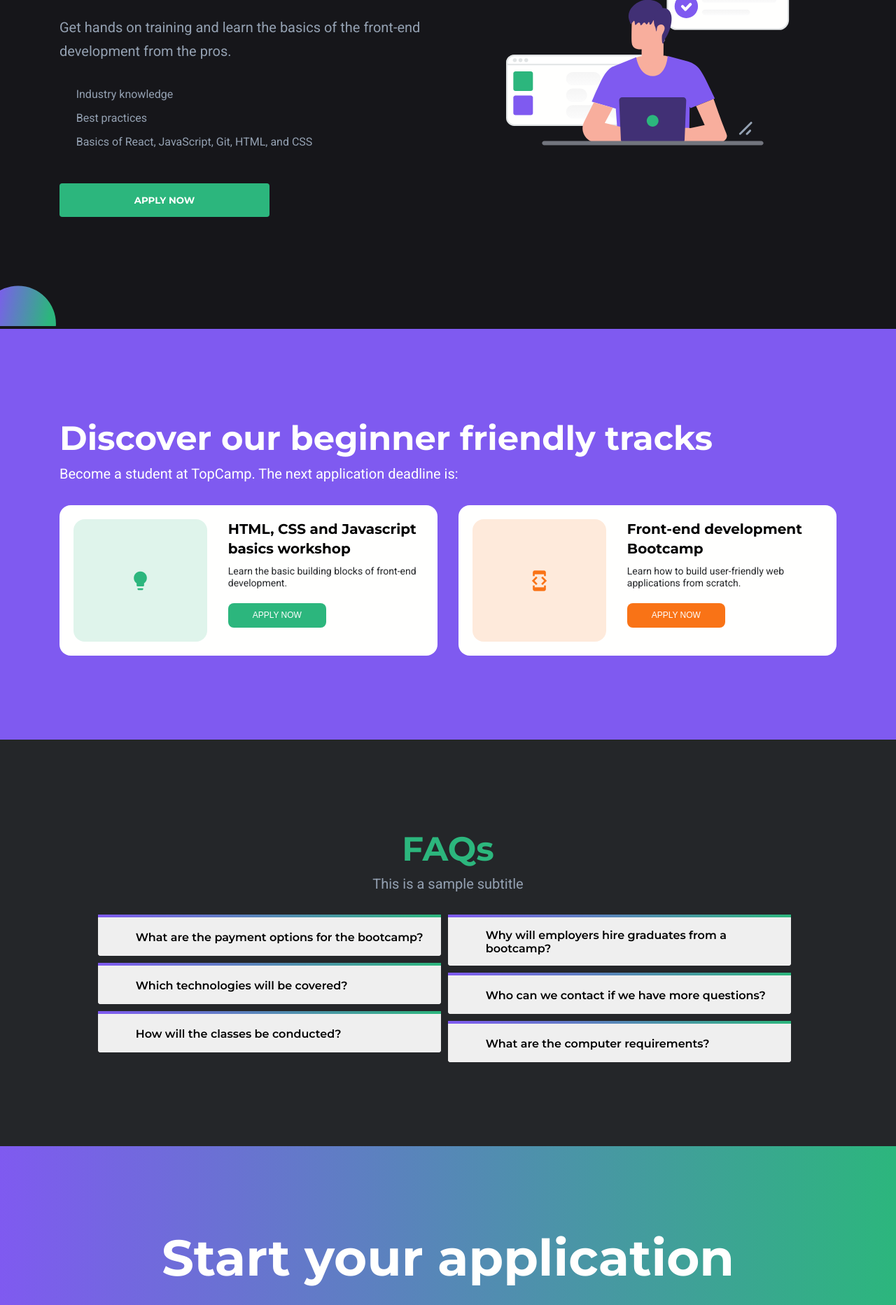
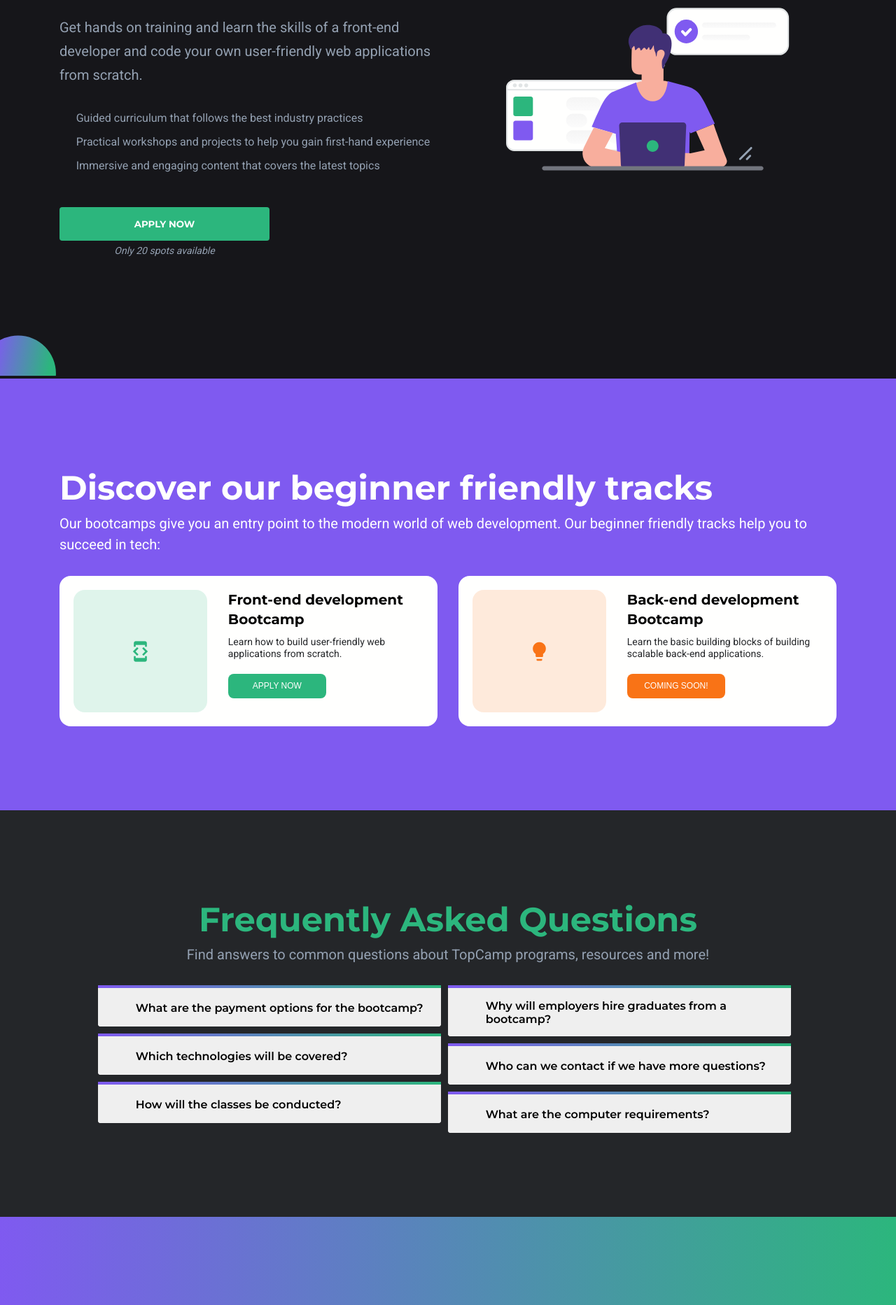
Before and after one commit to thearslankhalid/topcamp-website, a Next.js app: page / in a window 1280 px wide. Shown: the part 320-2185 px from the top of the page at 70% size. Built offline with nearby package versions, Linux system fonts and the light colour scheme.

Commit message:
Fix: copy and existing sections of the landing page

```diff
--- a/src/components/common/CtaSection.js
+++ b/src/components/common/CtaSection.js
@@ -8,11 +8,12 @@ export default function CTASection() {
         <div className='row'>
           <div className={`col ${styles.container}`}>
             <h1 className={styles.title}>Start your application</h1>
-            <p className={styles.lead}>Become a student at TopCamp. The application deadline is:</p>
+            <p className={styles.lead}>Become a student at TopCamp and kickstart your career in modern web development.<br />The application deadline is:</p>
             <p className={styles.date}>May, 25<sup className={styles.sup}>th</sup> 2022</p>
             <Link href="/apply" passHref>
               <a className={styles.link} href="https://www.google.com">Apply now</a>
             </Link>
+            <p className={styles.smallText}>Only 20 spots available</p>
           </div>
         </div>
       </div>
--- a/src/components/common/FaqSection.js
+++ b/src/components/common/FaqSection.js
@@ -76,8 +76,8 @@ export default function FaqSection() {
       <div className='container'>
         <div className='row'>
           <div className='col'>
-            <h2 className={styles.title}>FAQs</h2>
-            <p className={styles.subtitle}>This is a sample subtitle</p>
+            <h2 className={styles.title}>Frequently Asked Questions</h2>
+            <p className={styles.subtitle}>Find answers to common questions about TopCamp programs, resources and more!</p>
             <div className={styles.faqContainer}>
               {faqColumns.map((column, index) => renderFaqColumn(column, index))}
             </div>
--- a/src/components/home/Hero.js
+++ b/src/components/home/Hero.js
@@ -4,9 +4,9 @@ import Link from 'next/link'
 
 export default function Hero() {
   const offers = [
-    'Industry knowledge',
-    'Best practices',
-    'Basics of React, JavaScript, Git, HTML, and CSS'
+    'Guided curriculum that follows the best industry practices',
+    'Practical workshops and projects to help you gain first-hand experience',
+    'Immersive and engaging content that covers the latest topics'
   ]
 
   return (
@@ -27,7 +27,7 @@ export default function Hero() {
                 <span className={styles.gradient}>web development</span>
               </h1>
               <p className={styles.lead}>
-                Get hands on training and learn the basics of the front-end development from the pros.
+                Get hands on training and learn the skills of a front-end developer and code your own user-friendly web applications from scratch.
               </p>
               <ul className={styles.offers}>
                   {
@@ -48,6 +48,7 @@ export default function Hero() {
                 <Link href="/apply" passHref>
                   <button type='submit'>Apply Now</button>
                 </Link>
+                <p className={styles.smallText}>Only 20 spots available</p>
               </form>
             </header>
           </div>
--- a/src/components/home/discoverSection.js
+++ b/src/components/home/discoverSection.js
@@ -3,28 +3,38 @@ import Link from 'next/link';
 
 const tracks = [
   {
-    icon: 'lightbulb',
-    title: 'HTML, CSS and Javascript basics workshop',
-    description: 'Learn the basic building blocks of front-end development.',
-    deadline: '01-03-2022',
+    icon: 'developer_mode',
+    title: 'Front-end development Bootcamp',
+    description:
+      'Learn how to build user-friendly web applications from scratch.',
+    deadline: '30-05-2022',
     buttonText: 'Apply now',
+    isRegistrationOpen: true,
   },
   {
-    icon: 'developer_mode',
-    title: 'Front-end development Bootcamp',
-    description: 'Learn how to build user-friendly web applications from scratch.',
-    deadline: '30-04-2022',
-    buttonText: 'Apply now',
+    icon: 'lightbulb',
+    title: 'Back-end development Bootcamp',
+    description:
+      'Learn the basic building blocks of building scalable back-end applications.',
+    deadline: '01-03-2022',
+    buttonText: 'Coming soon!',
+    isRegistrationOpen: false,
   },
 ];
 
 const TrackCard = ({ track, secondary }) => (
   <div className="col-lg-6">
-    <div className={`${secondary ? styles.secondaryTrackCard : ''} ${styles.trackCard}`}>
+    <div
+      className={`${secondary ? styles.secondaryTrackCard : ''} ${
+        styles.trackCard
+      }`}
+    >
       <div className="row">
         <div className="col-5">
           <div className={styles.trackCardImage}>
-            <span className={`material-icons ${styles.trackCardIcon}`}>{track.icon}</span>
+            <span className={`material-icons ${styles.trackCardIcon}`}>
+              {track.icon}
+            </span>
           </div>
         </div>
 
@@ -32,9 +42,17 @@ const TrackCard = ({ track, secondary }) => (
           <div className={styles.trackCardBody}>
             <h3 className={styles.trackCardTitle}>{track.title}</h3>
             <p className={styles.trackCardDescription}>{track.description}</p>
-            <Link href="/apply" passHref>
-              <button className={styles.trackCardButton}>{track.buttonText}</button>
-            </Link>
+            {track.isRegistrationOpen ? (
+              <Link href="/apply" passHref>
+                <button className={styles.trackCardButton}>
+                  {track.buttonText}
+                </button>
+              </Link>
+            ) : (
+              <button className={styles.trackCardButton}>
+                {track.buttonText}
+              </button>
+            )}
           </div>
         </div>
       </div>
@@ -52,11 +70,17 @@ export default function DiscoverSection() {
               Discover our beginner friendly tracks
             </h1>
             <p className={styles.lead}>
-              Become a student at TopCamp. The next application deadline is:
+              Our bootcamps give you an entry point to the modern world
+              of web development. Our beginner friendly tracks help you to
+              succeed in tech:
             </p>
             <div className={`row ${styles.trackCardsContainer}`}>
               {tracks.map((track, index) => (
-                <TrackCard key={`track-card-${index}`} secondary={(index + 1) % 2 == 0} track={track} />
+                <TrackCard
+                  key={`track-card-${index}`}
+                  secondary={(index + 1) % 2 == 0}
+                  track={track}
+                />
               ))}
             </div>
           </div>
--- a/src/styles/_typography.scss
+++ b/src/styles/_typography.scss
@@ -42,3 +42,8 @@ $body--line-height: 1.2;
     line-height: 1.5;
   }
 }
+
+.text-small {
+  font-size: 14px;
+  line-height: 17px;
+}
--- a/src/styles/components/common/ctaSection.module.scss
+++ b/src/styles/components/common/ctaSection.module.scss
@@ -47,6 +47,7 @@
   line-height: 1.5;
   margin: 0;
   margin-block-end: 10px;
+  text-align: center;
 
   @include smAndBelow() {
     font-size: 16px;
@@ -92,3 +93,12 @@
     @extend .text-black-100;
   }
 }
+
+.smallText {
+  @extend .text-small;
+  @extend .text-primary;
+
+  margin-block-start: 4px;
+  font-style: italic;
+  text-align: center;
+}
--- a/src/styles/components/home/hero.module.scss
+++ b/src/styles/components/home/hero.module.scss
@@ -149,3 +149,12 @@
   left: 0;
   bottom: 0;
 }
+
+.smallText {
+  @extend .text-small;
+  @extend .text-gray-100;
+
+  margin-block-start: -4px;
+  font-style: italic;
+  text-align: center;
+}
```
